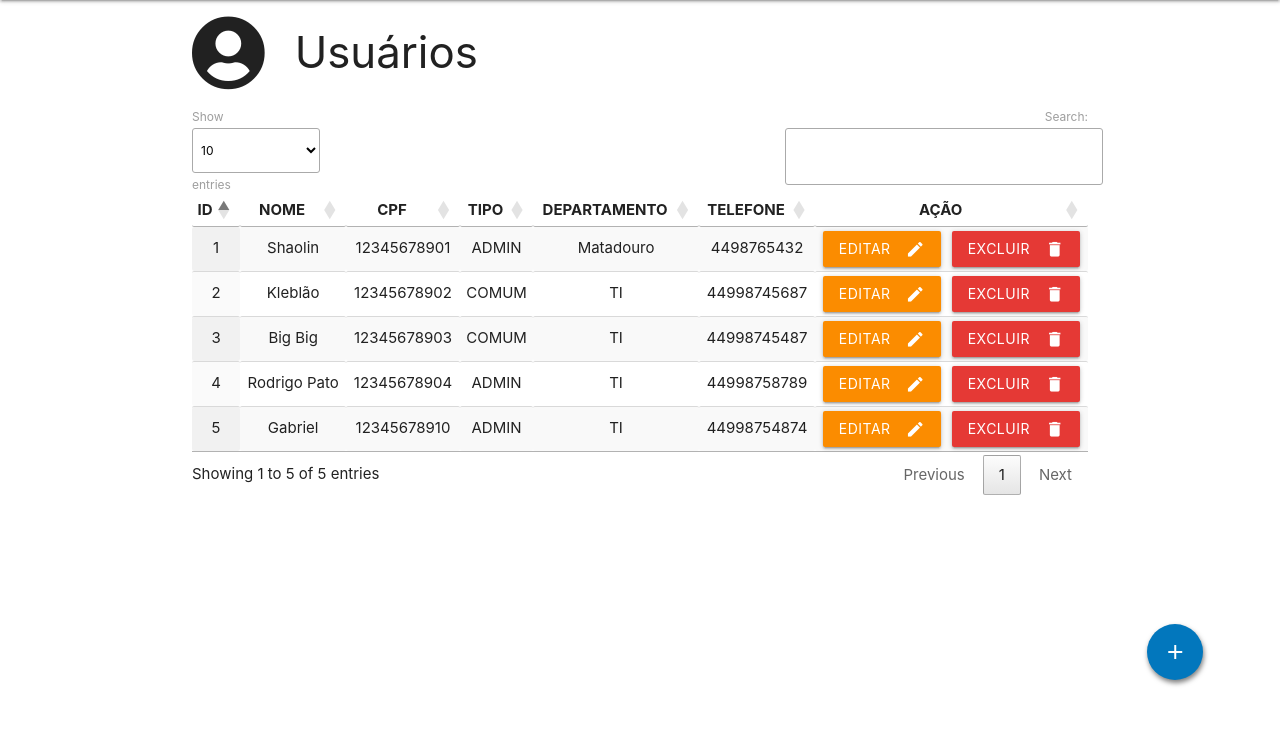
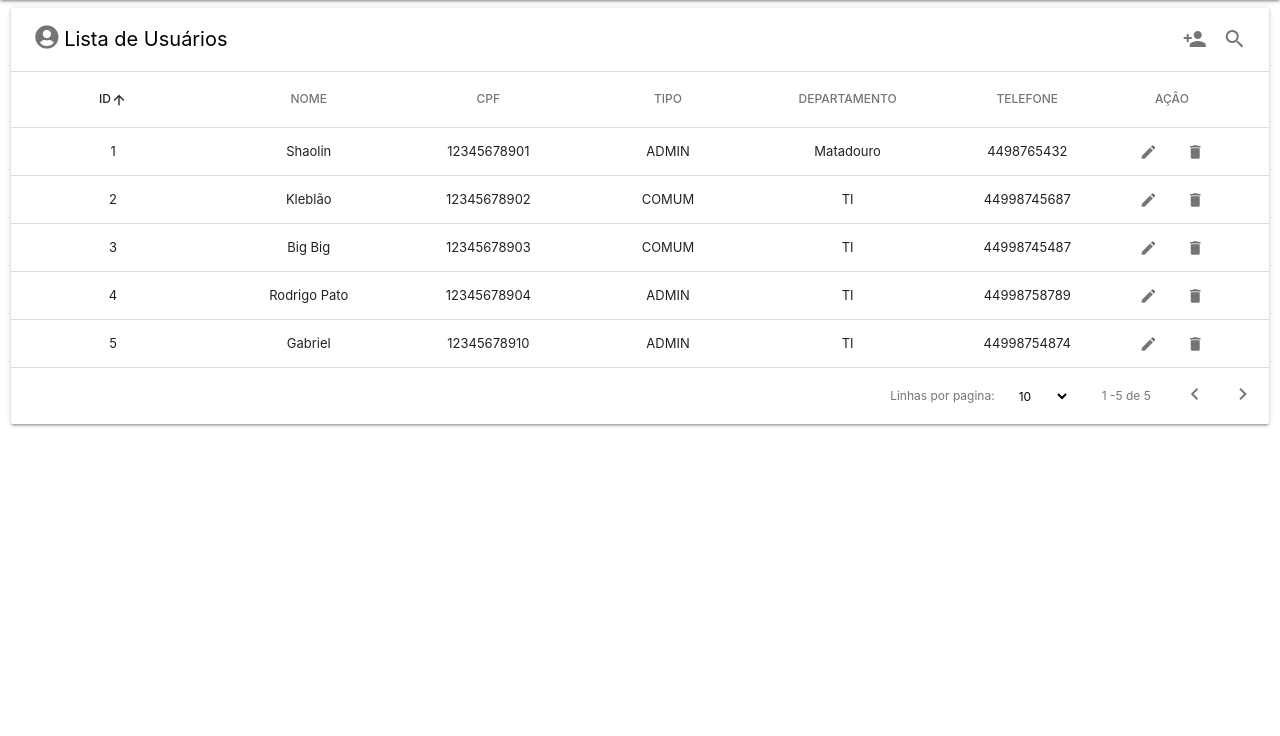
Before and after one commit to biielsantos/tcc-senai, a PHP site: page /admin/usuarios.php in a window 1280 px wide. Shown: the part 64-800 px from the top of the page. Run offline with PHP 8.4, Linux system fonts and the light colour scheme; a user stored in the database is signed in; data comes from the database, SQL or seed files in the repository; some libraries are stand-ins or nearby versions.

Commit message:
alterção design tabela de usuarios

```diff
--- a/Projeto/admin/usuarios.php
+++ b/Projeto/admin/usuarios.php
@@ -16,7 +16,7 @@ include("../config/conexao.php");
 
 <head>
   <?php include "../components/head.php" ?>
-  <link rel="stylesheet" href="https://cdn.datatables.net/1.10.24/css/jquery.dataTables.min.css">
+  <link rel="stylesheet" href="../styles/dataTables.css">
   <link rel="stylesheet" href="https://cdnjs.cloudflare.com/ajax/libs/font-awesome/5.11.2/css/all.css">
   <link rel="stylesheet" href="../styles/usuarios.css">
   <link rel="stylesheet" href="../styles/navbar.css">
@@ -25,11 +25,18 @@ include("../config/conexao.php");
 
 <body>
   <?php include "../components/navbar.php" ?>
-  <div class="container">
-    <p class="left user-icon"><i class="fas fa-user-circle fa-5x"></i></p>
-    <h3 class="left">Usuários</h3>
 
     <!--Tabela Usuários -->
+    <div class="row">
+        <div id="man" class="col s12">
+          <div class="card material-table">
+            <div class="table-header">
+              <span class="table-title"><i class="fas fa-user-circle fa-5x center"></i> Lista de Usuários</span>
+              <div class="actions">
+                <a href="#modal1" id="btn-novo-usuario" class="modal-trigger waves-effect btn-flat nopadding"><i class="material-icons">person_add</i></a>
+                <a class="search-toggle waves-effect btn-flat nopadding"><i class="material-icons">search</i></a>
+              </div>
+            </div>
     <table id="tabela-usuarios" class="centered highlight display compact">
       <thead>
         <tr>
@@ -70,11 +77,8 @@ include("../config/conexao.php");
       </tbody>
     </table>
     </div>
-  </div>
-
-  <a id="btn-novo-usuario" class="#0277bd light-blue darken-3 btn-floating btn-large waves-effect waves-light btn modal-trigger" href="#modal1">
-    <i class="material-icons right">add</i>
-  </a>
+        </div>
+      </div>
 
   <!-- Modal-Cadastro -->
   <div id="modal1" class="modal">
@@ -175,7 +179,7 @@ include("../config/conexao.php");
 
   <?php include ("../components/scripts.php") ?>
   <script src="https://cdnjs.cloudflare.com/ajax/libs/jquery.mask/1.14.16/jquery.mask.min.js"></script>
-  <script src="https://cdnjs.cloudflare.com/ajax/libs/moment.js/2.29.1/moment.min.js"></script>
+  <script src="../scripts/dataTables.js"></script>
   <script src="../scripts/usuarios.js"></script>
 </body>
 </html>
--- a/Projeto/scripts/usuarios.js
+++ b/Projeto/scripts/usuarios.js
@@ -37,12 +37,24 @@ $(document).ready(function(){
       {
         "targets": -1,
         "data":null,
-        "defaultContent": "<a href='#modal1' data-target='modal1' class='btnEdit modal-trigger btn orange darken-1 waves-effect waves-light' type='submit' name='action'><i class='material-icons right'>edit</i>EDITAR</a><a href='#modal2' data-target='modal2' class='btnDelete modal-trigger red darken-1 btn waves-effect waves-light type='submit' name='action' ><i class='material-icons right'>delete</i>EXCLUIR</a>"
+        "defaultContent": "<a href='#modal1' data-target='modal1' class='btnEdit modal-trigger btn-floating btn-flat waves-effect waves-yellow' data-position='bottom' data-tooltip='Editar' type='submit' name='action'><i class='material-icons'>edit</i></a><a href='#modal2' data-target='modal2' class='btnDelete modal-trigger btn-floating btn-flat waves-effect waves-red' type='submit' name='action' ><i class='material-icons'>delete</i></a>"
       }
     ],
-    "language":{
-      "url": "https://cdn.datatables.net/plug-ins/1.10.24/i18n/Portuguese-Brasil.json"
-    }
+    "oLanguage": {
+      "sStripClasses": "",
+      "sSearch": "",
+      "sSearchPlaceholder": "Palavra-chave",
+      "sInfo": "_START_ -_END_ de _TOTAL_",
+      "sLengthMenu": '<span>Linhas por pagina:</span><select class="browser-default">' +
+        '<option value="10">10</option>' +
+        '<option value="20">20</option>' +
+        '<option value="30">30</option>' +
+        '<option value="40">40</option>' +
+        '<option value="50">50</option>' +
+        '<option value="-1">Todos</option>' +
+        '</select></div>'
+    },
+    bAutoWidth: false
   });
 
   //Jquery Mask
--- /dev/null
+++ b/Projeto/styles/dataTables.css
@@ -0,0 +1,235 @@
+div.material-table {
+    padding: 0;
+  }
+
+  div.material-table .hiddensearch {
+    padding: 0 14px 0 24px;
+    border-bottom: solid 1px #DDDDDD;
+    display: none;
+  }
+
+  div.material-table .hiddensearch input {
+    margin: 0;
+    border: transparent 0 !important;
+    height: 48px;
+    color: rgba(0, 0, 0, .84);
+  }
+
+  div.material-table .hiddensearch input:active {
+    border: transparent 0 !important;
+  }
+
+  div.material-table table {
+    table-layout: fixed;
+  }
+
+  div.material-table .table-header {
+    height: 64px;
+    padding-left: 24px;
+    padding-right: 14px;
+    -webkit-align-items: center;
+    -ms-flex-align: center;
+    align-items: center;
+    display: flex;
+    -webkit-display: flex;
+    border-bottom: solid 1px #DDDDDD;
+  }
+
+  div.material-table .table-header .actions {
+    display: -webkit-flex;
+    margin-left: auto;
+  }
+
+  div.material-table .table-header .btn-flat {
+      min-width: 36px;
+      padding: 0 8px;
+  }
+
+  div.material-table .table-header input {
+    margin: 0;
+    height: auto;
+  }
+
+  div.material-table .table-header i {
+    color: rgba(0, 0, 0, 0.54);
+    font-size: 24px;
+  }
+
+  div.material-table .table-footer {
+    height: 56px;
+    padding-left: 24px;
+    padding-right: 14px;
+    display: -webkit-flex;
+    display: flex;
+    -webkit-flex-direction: row;
+    flex-direction: row;
+    -webkit-justify-content: flex-end;
+    justify-content: flex-end;
+    -webkit-align-items: center;
+    align-items: center;
+    font-size: 12px !important;
+    color: rgba(0, 0, 0, 0.54);
+  }
+
+  div.material-table .table-footer .dataTables_length {
+    display: -webkit-flex;
+    display: flex;
+  }
+
+  div.material-table .table-footer label {
+    font-size: 12px;
+    color: rgba(0, 0, 0, 0.54);
+    display: -webkit-flex;
+    display: flex;
+    -webkit-flex-direction: row;
+    /* works with row or column */
+
+    flex-direction: row;
+    -webkit-align-items: center;
+    align-items: center;
+    -webkit-justify-content: center;
+    justify-content: center;
+  }
+
+  div.material-table .table-footer .select-wrapper {
+    display: -webkit-flex;
+    display: flex;
+    -webkit-flex-direction: row;
+    /* works with row or column */
+
+    flex-direction: row;
+    -webkit-align-items: center;
+    align-items: center;
+    -webkit-justify-content: center;
+    justify-content: center;
+  }
+
+  div.material-table .table-footer .dataTables_info,
+  div.material-table .table-footer .dataTables_length {
+    margin-right: 32px;
+  }
+
+  div.material-table .table-footer .material-pagination {
+    display: flex;
+    -webkit-display: flex;
+    margin: 0;
+  }
+
+  div.material-table .table-footer .material-pagination li:first-child {
+    margin-right: 24px;
+  }
+
+  div.material-table .table-footer .material-pagination li a {
+    color: rgba(0, 0, 0, 0.54);
+  }
+
+  div.material-table .table-footer .select-wrapper input.select-dropdown {
+    margin: 0;
+    border-bottom: none;
+    height: auto;
+    line-height: normal;
+    font-size: 12px;
+    width: 40px;
+    text-align: right;
+  }
+
+  div.material-table .table-footer select {
+    background-color: transparent;
+    width: auto;
+    padding: 0;
+    border: 0;
+    border-radius: 0;
+    height: auto;
+    margin-left: 20px;
+  }
+
+  div.material-table .table-title {
+    font-size: 20px;
+    color: #000;
+  }
+
+  div.material-table table tr td {
+    padding: 0 0 0 56px;
+    height: 48px;
+    font-size: 13px;
+    color: rgba(0, 0, 0, 0.87);
+    border-bottom: solid 1px #DDDDDD;
+    white-space: nowrap;
+    overflow: hidden;
+    text-overflow: ellipsis;
+  }
+
+  div.material-table table tr td a {
+    color: inherit;
+  }
+
+  div.material-table table tr td a i {
+    font-size: 18px;
+    color: rgba(0, 0, 0, 0.54);
+  }
+
+  div.material-table table tr {
+    font-size: 12px;
+  }
+
+  div.material-table table th {
+    font-size: 12px;
+    font-weight: 500;
+    color: #757575;
+    cursor: pointer;
+    white-space: nowrap;
+    padding: 0;
+    height: 56px;
+    padding-left: 56px;
+    vertical-align: middle;
+    outline: none !important;
+  }
+
+  div.material-table table th.sorting_asc,
+  div.material-table table th.sorting_desc {
+    color: rgba(0, 0, 0, 0.87);
+  }
+
+  div.material-table table th.sorting:after,
+  div.material-table table th.sorting_asc:after,
+  div.material-table table th.sorting_desc:after {
+    font-family: 'Material Icons';
+    font-weight: normal;
+    font-style: normal;
+    font-size: 16px;
+    line-height: 1;
+    letter-spacing: normal;
+    text-transform: none;
+    display: inline-block;
+    word-wrap: normal;
+    -webkit-font-feature-settings: 'liga';
+    -webkit-font-smoothing: antialiased;
+    content: "arrow_back";
+    -webkit-transform: rotate(90deg);
+    display: none;
+    vertical-align: middle;
+  }
+
+  div.material-table table th.sorting:hover:after,
+  div.material-table table th.sorting_asc:after,
+  div.material-table table th.sorting_desc:after {
+    display: inline-block;
+  }
+
+  div.material-table table th.sorting_desc:after {
+    content: "arrow_forward";
+  }
+
+  div.material-table table tbody tr:hover {
+    background-color: #EEE;
+  }
+
+  div.material-table table th:first-child,
+  div.material-table table td:first-child {
+    padding: 0 0 0 24px;
+  }
+
+  div.material-table table th:last-child,
+  div.material-table table td:last-child {
+    padding: 0 14px 0 0;
+  }
--- a/Projeto/styles/usuarios.css
+++ b/Projeto/styles/usuarios.css
@@ -13,14 +13,6 @@
   position: fixed !important;
   top: 10%;
   float: right !important;
-}
-
-select{
-  display: inline-block!important;
-}
-
-#tipo-usuario, #departamento{
-  display: none !important;
 }
 
 #toast-container {
@@ -45,13 +37,6 @@ select{
   margin-right: 4%;
 }
 
-#btn-novo-usuario{
-  position: fixed;
-  right: 6vw;
-  bottom: 7vh;
-  box-shadow: 1px 3px 5px rgba(0, 0, 0, 0.5);
-}
-
 #carregando{
   width: 50px;
 }
@@ -63,3 +48,11 @@ select{
   display: flex;
   justify-content: space-between;
 }
+
+.btnEdit:hover {
+  background-color: rgba(0, 0, 0, 0.082);
+}
+
+.btnDelete:hover {
+  background-color: rgba(0, 0, 0, 0.082);
+}
```
Also changed, not shown: Projeto/scripts/dataTables.js (added, +181 -0 lines).
